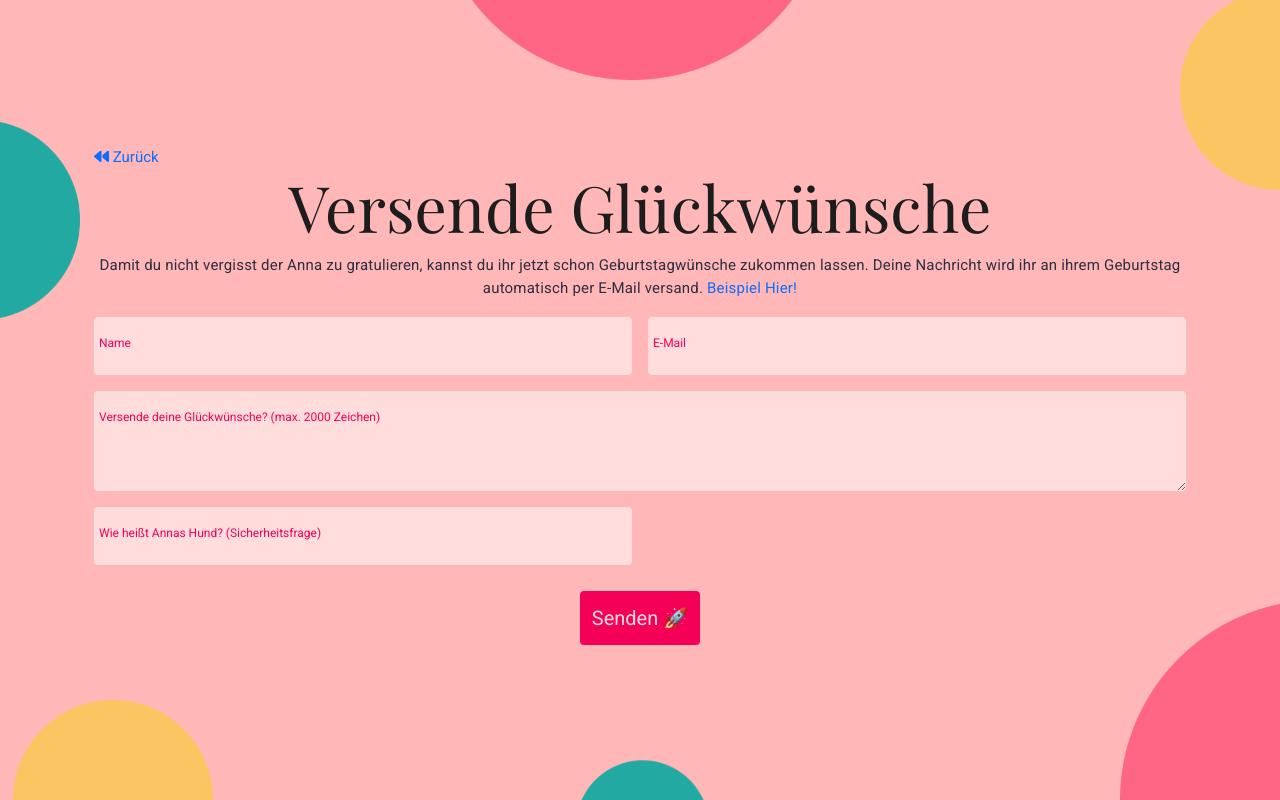
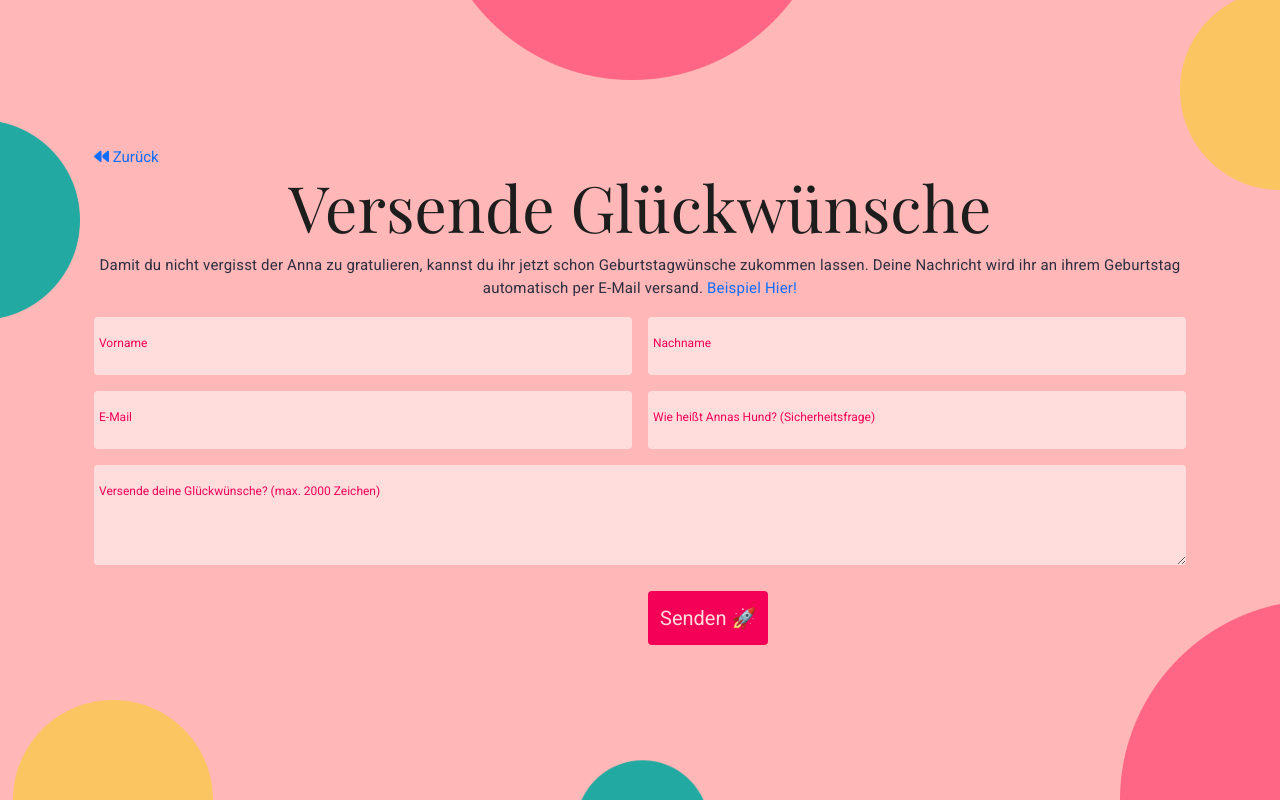
Before and after one commit to AJaeck/python-bday-app, a Flask app: page /send-wishes in a window 1280 px wide. Run offline with Flask 2, Linux system fonts and the light colour scheme; some libraries are stand-ins or nearby versions.

Commit message:
hotfixes

```diff
--- a/app.py
+++ b/app.py
@@ -114,20 +114,18 @@ def send_pics():
 @app.route('/send-wishes', methods=["GET", "POST"])
 def send_wishes():
     form = GW_Form()
-
     # form data
-    name=form.name.data
+    fname=form.fname.data
+    lname=form.lname.data
     email=form.email.data
     gw_text=form.gw_text.data
-    secret=form.secret.data
-
     if form.validate_on_submit():
-
         # Send Confirmation Email with SIB
         url_add_contact = base + "contacts/doubleOptinConfirmation"
         payload = {
                 "attributes": {
-                    "VORNAME": name,
+                    "VORNAME": fname,
+                    "NACHNAME": lname,
                     "GW_TEXT": gw_text
                 },
                 "includeListIds": [2],
@@ -137,12 +135,12 @@ def send_wishes():
                 "redirectionUrl": "https://anna-hat-geburtstag.com/"
         }
         response = requests.request("POST", url_add_contact, json=payload, headers=headers)
-        print("New Form Submission from: " + name)
+        print("New Form Submission from:" + fname + lname)
         print(response.text)
         return redirect('versand', code=307)
     elif form.secret.errors:
         error_statement = "Das war wohl nicht die richtige Antwort auf die Sicherheitsfrage."
-        return render_template("send-wishes.html", form=form, error_statement=error_statement, name=name, gw_text=gw_text, email=email )
+        return render_template("send-wishes.html", form=form, error_statement=error_statement, fname=fname, lname=lname, gw_text=gw_text, email=email )
     else:
         print(form.errors)
 
@@ -153,9 +151,9 @@ def form():
 
     if request.method == 'POST':
         form = GW_Form()
-        name=form.name.data
+        fname=form.fname.data
         email=form.email.data
 
-        return render_template("versand.html", name=name, email=email)
+        return render_template("versand.html", fname=fname, email=email)
 
     return redirect('/')
--- a/forms.py
+++ b/forms.py
@@ -6,32 +6,30 @@ from flask_wtf.file import FileField, FileRequired, FileAllowed
 # Form ORM
 class GW_Form(FlaskForm):
 
-    name = StringField('Name', validators=[
-        DataRequired(message=('Du hast deinen Namen vergessen dum dum 🤓')),
+    fname = StringField('Vorname', validators=[
+        DataRequired(message=('Du hast deinen Vornamen vergessen dumm dumm 🤓')),
         ])
-
+    lname = StringField('Nachname', validators=[
+        DataRequired(message=('Du hast deinen Nachnamen vergessen dumm dumm 🤓')),
+        ])
     email = EmailField('E-Mail', validators=[
         DataRequired('Ohne E-Mail ohne mich 😡'),
         Email('Was soll das für 1 E-Mail sein 😶?')
         ])
-
     gw_text = TextAreaField('Versende deine Glückwünsche? (max. 2000 Zeichen)', validators=[
         DataRequired(message=('Upps...Du hast die Glückwünsche vergessen 🙊')),
         Length(min=5, message=('Text zu kurz')),
         Length(max=2000, message=('Text zu lang'))
     ])
-
     secret = StringField('Wie heißt Annas Hund? (Sicherheitsfrage)', validators=[
     DataRequired('Beantworte bitte die Sicherheitsfrage du Bot 🤖')
     ])
-
     recaptcha=RecaptchaField()
 
     def validate_secret(self, secret):
         secret_list = ['Hailey', 'hailey']
         if secret.data not in secret_list:
             raise ValidationError('Das war die falsche Antwort 😪')
-
 class Upload_Form(FlaskForm):
     file = MultipleFileField('Lade ein Bild hoch', validators=[
         FileAllowed(['png', 'jpg', 'jpeg', 'gif', 'svg'], 'Es sind nur folgende Formate erlaubt: .png, .jpg, .jpeg, .gif, .svg')
--- a/templates/send-wishes.html
+++ b/templates/send-wishes.html
@@ -25,16 +25,28 @@
     <form id="gw-form" class="row g-3 needs-validation" method="POST" action="/send-wishes" novalidate>
       {{ form.csrf_token }}
       <div class="form-floating col-md-6">
-        {% if form.name.errors %} {{ form.name(class_="form-control is-invalid", placeholder="Name") }}
+        {% if form.fname.errors %} {{ form.fname(class_="form-control is-invalid", placeholder="Vorname") }}
         <div class="invalid-feedback">
-          {% for error in form.name.errors %}
+          {% for error in form.fname.errors %}
           <span>{{ error }}</span>
           {% endfor %}
         </div>
-        {% else %} {{ form.name(class_="form-control", placeholder="Name") }}
+        {% else %} {{ form.fname(class_="form-control", placeholder="fName") }}
         <div class="valid-feedback">Läuft 👍</div>
-        <div class="invalid-feedback">Du hast deinen Namen vergessen dum dum 🤓</div>
-        {% endif %} {{ form.name.label }}
+        <div class="invalid-feedback">Du hast deinen fNamen vergessen dum dum 🤓</div>
+        {% endif %} {{ form.fname.label }}
+      </div>
+      <div class="form-floating col-md-6">
+        {% if form.lname.errors %} {{ form.lname(class_="form-control is-invalid", placeholder="Nachname") }}
+        <div class="invalid-feedback">
+          {% for error in form.lname.errors %}
+          <span>{{ error }}</span>
+          {% endfor %}
+        </div>
+        {% else %} {{ form.lname(class_="form-control", placeholder="lname") }}
+        <div class="valid-feedback">Läuft 👍</div>
+        <div class="invalid-feedback">Du hast deinen lnamen vergessen dum dum 🤓</div>
+        {% endif %} {{ form.lname.label }}
       </div>
       <div class="form-floating col-md-6">
         {% if form.email.errors %} {{ form.email(class_="form-control is-invalid", placeholder="email") }}
@@ -48,7 +60,18 @@
         <div class="invalid-feedback">Ohne E-Mail ohne mich 😡</div>
         {% endif %} {{ form.email.label }}
       </div>
-
+      <div class="form-floating col-md-6">
+        {% if form.secret.errors %} {{ form.secret(class_="form-control is-invalid", placeholder="secret") }}
+        <div class="invalid-feedback">
+          {% for error in form.secret.errors %}
+          <span>{{ error }}</span>
+          {% endfor %}
+        </div>
+        {% else %} {{ form.secret(class_="form-control", placeholder="secret") }}
+        <div class="valid-feedback">Läuft 👍</div>
+        <div class="invalid-feedback">Beantworte bitte die Sicherheitsfrage du Bot 🤖</div>
+        {% endif %} {{ form.secret.label }}
+      </div>
       <div class="form-floating col-12">
         {% if form.gw_text.errors %} {{ form.gw_text(class_="form-control is-invalid", placeholder="gw_text") }}
         <div class="invalid-feedback">
@@ -62,25 +85,13 @@
         {% endif %} {{ form.gw_text.label }}
       </div>
       <div class="form-floating col-md-6">
-        {% if form.secret.errors %} {{ form.secret(class_="form-control is-invalid", placeholder="secret") }}
-        <div class="invalid-feedback">
-          {% for error in form.secret.errors %}
-          <span>{{ error }}</span>
-          {% endfor %}
-        </div>
-        {% else %} {{ form.secret(class_="form-control", placeholder="secret") }}
-        <div class="valid-feedback">Läuft 👍</div>
-        <div class="invalid-feedback">Beantworte bitte die Sicherheitsfrage du Bot 🤖</div>
-        {% endif %} {{ form.secret.label }}
-      </div>
-      <div class="form-floating col-md-6">
         {{ form.recaptcha }}
         <div class="invalid-feedback">Bist du ein Bot 🤖?</div>
         {% if form.recaptcha.errors %} {% for error in form.recaptcha.errors %}
         <span style="width: 100%; margin-top: 0.25rem; font-size: 0.875em; color: #dc3545">Haken setzen du Bot 🤖</span>
         {% endfor %} {% endif %}
       </div>
-      <div class="col-12 d-grid">
+      <div class="form-floating col-md-6">
         <button class="btn btn-custom btn-custom__reverse mx-auto" type="submit">Senden 🚀</button>
       </div>
     </form>
--- a/templates/versand.html
+++ b/templates/versand.html
@@ -1,13 +1,13 @@
 {% extends "base.html" %} {% block content %}
 <body>
   <div class="container container__100 text-center">
-    <h1>Das hat geklappt {{ name }}</h1>
+    <h1>Das hat geklappt {{ fname }}</h1>
     <p class="text-center">
       Bevor deine Glückwünsche abgeschickt werden können, musst du deine E-Mail Adresse bestätigen. Du solltest hierfür eine Bestätigungsmail an {{ email }} erhalten haben.
     </p>
     <img class="my-1 mx-auto" loading="lazy" src="{{ url_for('static', filename='images/success.gif')}}" alt="success_gif" style="width: 300px;">
     <div class="text-center my-2">
-      <a class="link-slider" href="/">><i class="fas fa-backward"></i>Zurück zum Countdown</a>
+      <a class="link-slider" href="/"><i class="fas fa-backward"></i> Zurück zum Countdown</a>
     </div>
     </p>
   </div>
```
